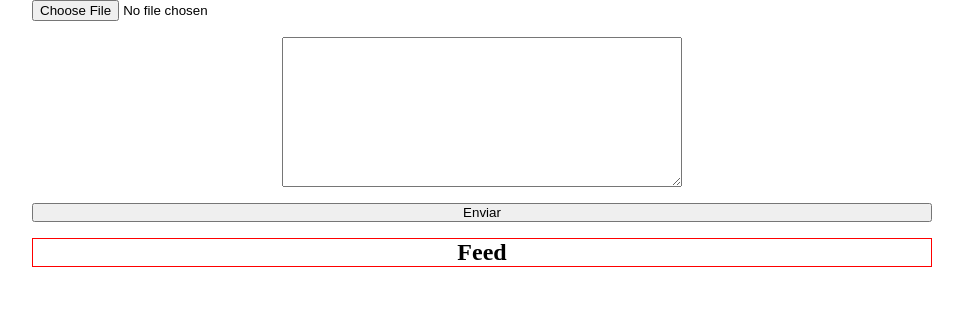
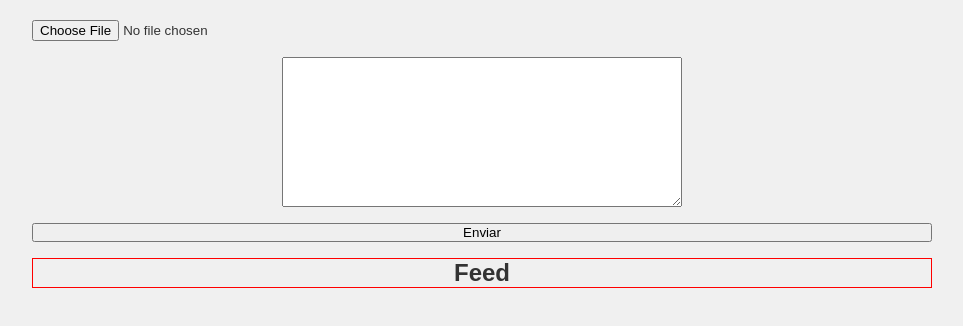
Before and after one commit to luisEscm/hipermidia_artesananto, a plain HTML site: page hipermidia/projeto_rascunho.html in a window 1280 px wide. Shown: the whole page, without its empty margins (158-1121 px from the left). Drawn offline with Linux system fonts and the light colour scheme.

Commit message:
adiciona arquivo .gitignore e atualiza CSS e HTML para estilização

```diff
--- a/hipermidia/projeto_rascunho.css
+++ b/hipermidia/projeto_rascunho.css
@@ -2,6 +2,14 @@
   padding: 0;
   margin: 0;
   box-sizing: border-box;
+}
+
+
+body{
+  font-family: Arial, sans-serif;
+  background-color: #f0f0f0;
+  color: #333;
+  padding: 20px;
 }
 
 #myForm {
--- a/hipermidia/projeto_rascunho.html
+++ b/hipermidia/projeto_rascunho.html
@@ -4,7 +4,7 @@
   <meta charset="UTF-8">
   <meta name="viewport" content="width=device-width, initial-scale=1.0">
   <title>Document</title>
-  <link rel="stylesheet" href="./projeto_rascunho.css">
+  <link rel="stylesheet" href="projeto_rascunho.css">
 </head>
 <body>
 
```
Also changed, not shown: 1 other file.
